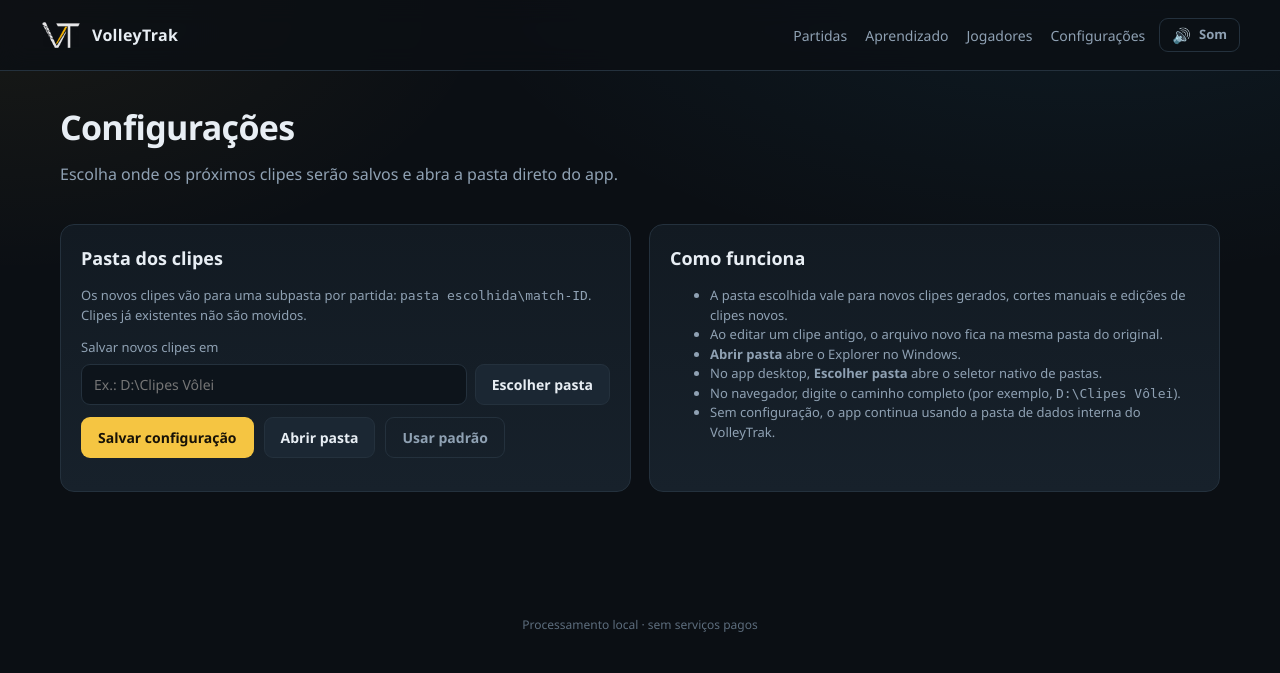
After one commit to GutoPospichil/volleytrak, a FastAPI app: template app/templates/settings.html in a window 1280 px wide. The commit adds this page. Shown: the top 673 px of the page. Run offline with FastAPI, Linux system fonts and the light colour scheme; the template is opened without the code that fills it, so the values that code supplies are empty.

Commit message:
Adiciona pasta de clipes configuravel e botao abrir pasta

```diff
--- a/app/db.py
+++ b/app/db.py
@@ -129,6 +129,12 @@ CREATE TABLE IF NOT EXISTS clip_edits (
 
 CREATE INDEX IF NOT EXISTS idx_clip_edits_match
     ON clip_edits(match_id, created_at);
+
+CREATE TABLE IF NOT EXISTS app_settings (
+    key TEXT PRIMARY KEY,
+    value TEXT NOT NULL,
+    updated_at TEXT NOT NULL DEFAULT (datetime('now'))
+);
 """
 
 MATCH_FIELDS = {
@@ -846,3 +852,30 @@ def list_clip_rejections(match_id: int) -> list[sqlite3.Row]:
             "SELECT * FROM clip_rejections WHERE match_id = ? ORDER BY start",
             (match_id,),
         ).fetchall()
+
+
+def get_setting(key: str, default: str | None = None) -> str | None:
+    with db() as conn:
+        row = conn.execute(
+            "SELECT value FROM app_settings WHERE key = ?", (key,)
+        ).fetchone()
+        return row["value"] if row else default
+
+
+def set_setting(key: str, value: str) -> None:
+    with db() as conn:
+        conn.execute(
+            """
+            INSERT INTO app_settings (key, value)
+            VALUES (?, ?)
+            ON CONFLICT(key) DO UPDATE SET
+                value = excluded.value,
+                updated_at = datetime('now')
+            """,
+            (key, value),
+        )
+
+
+def delete_setting(key: str) -> None:
+    with db() as conn:
+        conn.execute("DELETE FROM app_settings WHERE key = ?", (key,))
--- a/app/main.py
+++ b/app/main.py
@@ -17,7 +17,7 @@ async def lifespan(_: FastAPI):
     yield
 
 
-app = FastAPI(title="VolleyTrak", version="0.3.15", lifespan=lifespan)
+app = FastAPI(title="VolleyTrak", version="0.3.16", lifespan=lifespan)
 app.mount("/static", StaticFiles(directory=str(STATIC_DIR)), name="static")
 app.include_router(api.router, prefix="/api")
 app.include_router(pages.router)
--- a/app/schemas.py
+++ b/app/schemas.py
@@ -142,6 +142,10 @@ class ClipStatusIn(BaseModel):
         return status
 
 
+class SettingsIn(BaseModel):
+    clip_output_dir: str = Field(default="", max_length=500)
+
+
 class PlayerIn(BaseModel):
     name: str = Field(min_length=1, max_length=80)
     number: int | None = Field(default=None, ge=0, le=99)
--- a/app/static/app.css
+++ b/app/static/app.css
@@ -71,12 +71,15 @@ a {
 
 .topbar-right {
   display: flex;
+  flex-wrap: wrap;
   align-items: center;
+  justify-content: flex-end;
   gap: 14px;
 }
 
 .nav {
   display: flex;
+  flex-wrap: wrap;
   gap: 18px;
   font-size: 14px;
   color: var(--muted);
@@ -1478,3 +1481,39 @@ video {
   color: #171207;
   font-weight: 700;
 }
+
+.path-row {
+  display: flex;
+  gap: 8px;
+  align-items: stretch;
+}
+
+.path-row input {
+  flex: 1 1 auto;
+  min-width: 0;
+}
+
+.path-row .button {
+  flex: 0 0 auto;
+  white-space: nowrap;
+}
+
+@media (max-width: 620px) {
+  .path-row {
+    flex-direction: column;
+  }
+}
+
+.clips-folder-line {
+  display: flex;
+  flex-wrap: wrap;
+  align-items: center;
+  gap: 10px;
+  margin: 4px 0 12px;
+}
+
+.clips-folder-path {
+  flex: 1 1 320px;
+  min-width: 0;
+  word-break: break-all;
+}
--- a/app/templates/base.html
+++ b/app/templates/base.html
@@ -22,6 +22,7 @@
         <a href="/">Partidas</a>
         <a href="/aprendizado">Aprendizado</a>
         <a href="/players">Jogadores</a>
+        <a href="/configuracoes">Configurações</a>
       </nav>
       <button id="mute-toggle" class="button ghost small mute-toggle" type="button" aria-pressed="false" title="Mutar vídeos (M)">
         <span class="mute-icon">&#128266;</span><span class="mute-label">Som</span>
--- /dev/null
+++ b/app/templates/settings.html
@@ -0,0 +1,101 @@
+{% extends "base.html" %}
+{% block title %}Configurações · VolleyTrak{% endblock %}
+{% block content %}
+<div class="page-head">
+  <div>
+    <h1>Configurações</h1>
+    <p class="muted">Escolha onde os próximos clipes serão salvos e abra a pasta direto do app.</p>
+  </div>
+</div>
+
+<div class="grid two">
+  <section class="card">
+    <h2>Pasta dos clipes</h2>
+    <p class="muted small">
+      Os novos clipes vão para uma subpasta por partida:
+      <code>pasta escolhida\match-ID</code>. Clipes já existentes não são movidos.
+    </p>
+    <label>Salvar novos clipes em
+      <div class="path-row">
+        <input id="clip-folder" value="{{ clip_output_dir }}" placeholder="Ex.: D:\Clipes Vôlei">
+        <button id="choose-folder" class="button secondary" type="button">Escolher pasta</button>
+      </div>
+    </label>
+    <div class="actions">
+      <button id="save-settings" class="button primary" type="button">Salvar configuração</button>
+      <button id="open-folder" class="button secondary" type="button">Abrir pasta</button>
+      <button id="reset-folder" class="button ghost" type="button">Usar padrão</button>
+    </div>
+    <p id="settings-status" class="muted small"></p>
+  </section>
+
+  <section class="card">
+    <h2>Como funciona</h2>
+    <ul class="muted small">
+      <li>A pasta escolhida vale para novos clipes gerados, cortes manuais e edições de clipes novos.</li>
+      <li>Ao editar um clipe antigo, o arquivo novo fica na mesma pasta do original.</li>
+      <li><strong>Abrir pasta</strong> abre o Explorer no Windows.</li>
+      <li>No app desktop, <strong>Escolher pasta</strong> abre o seletor nativo de pastas.</li>
+      <li>No navegador, digite o caminho completo (por exemplo, <code>D:\Clipes Vôlei</code>).</li>
+      <li>Sem configuração, o app continua usando a pasta de dados interna do VolleyTrak.</li>
+    </ul>
+  </section>
+</div>
+{% endblock %}
+
+{% block scripts %}
+<script>
+const folderInput = document.getElementById('clip-folder');
+const settingsStatus = document.getElementById('settings-status');
+
+async function saveFolder(value) {
+  settingsStatus.textContent = 'Salvando...';
+  const response = await fetch('/api/settings', {
+    method: 'POST',
+    headers: { 'Content-Type': 'application/json' },
+    body: JSON.stringify({ clip_output_dir: value })
+  });
+  const data = await response.json().catch(() => ({}));
+  if (!response.ok) {
+    settingsStatus.textContent = data.detail || 'Não foi possível salvar a configuração.';
+    return;
+  }
+  folderInput.value = data.clip_output_dir || '';
+  settingsStatus.textContent = data.clip_output_dir
+    ? `Pasta configurada: ${data.clip_output_dir}`
+    : 'Usando a pasta padrão do VolleyTrak (por partida).';
+}
+
+document.getElementById('save-settings').addEventListener('click', () => {
+  saveFolder(folderInput.value.trim());
+});
+
+document.getElementById('choose-folder').addEventListener('click', async () => {
+  if (window.pywebview?.api?.choose_folder) {
+    const path = await window.pywebview.api.choose_folder();
+    if (path) {
+      folderInput.value = path;
+      settingsStatus.textContent = 'Pasta selecionada. Clique em Salvar configuração.';
+    }
+    return;
+  }
+  folderInput.focus();
+  settingsStatus.textContent = 'No navegador, digite o caminho completo da pasta. No app desktop, o seletor nativo abre aqui.';
+});
+
+document.getElementById('reset-folder').addEventListener('click', () => {
+  saveFolder('');
+});
+
+document.getElementById('open-folder').addEventListener('click', async () => {
+  settingsStatus.textContent = 'Abrindo pasta...';
+  const response = await fetch('/api/settings/open-folder', { method: 'POST' });
+  const data = await response.json().catch(() => ({}));
+  if (!response.ok) {
+    settingsStatus.textContent = data.detail || 'Não foi possível abrir a pasta.';
+    return;
+  }
+  settingsStatus.textContent = `Pasta aberta: ${data.path}`;
+});
+</script>
+{% endblock %}
--- a/pipeline/clips.py
+++ b/pipeline/clips.py
@@ -10,6 +10,7 @@ from pathlib import Path
 
 import numpy as np
 
+from app.clip_paths import clip_dir_for_match
 from app.config import JOB_DIR
 from app.constants import CLIP_REJECTION_CANONICAL
 from app.db import (
@@ -907,7 +908,7 @@ def main() -> int:
         print("preview: nenhum clipe foi gerado")
         return 0
 
-    clips_dir = JOB_DIR / f"match-{args.match_id}" / "clips"
+    clips_dir = clip_dir_for_match(args.match_id)
     clips_dir.mkdir(parents=True, exist_ok=True)
     for old in clear_unreviewed_clips(args.match_id):
         Path(old["path"]).unlink(missing_ok=True)
```
Also changed, not shown: RELEASE_NOTES.md (+17 -11 lines), app/clip_paths.py (added, +39 -0 lines), app/routes/api.py (+85 -2 lines), app/routes/pages.py (+14 -0 lines), app/templates/match.html (+20 -1 lines), desktop.py (+19 -0 lines), tests/test_settings.py (added, +60 -0 lines), README.md, 1 other file.
